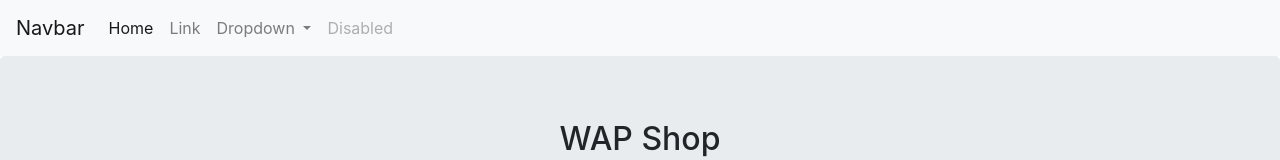
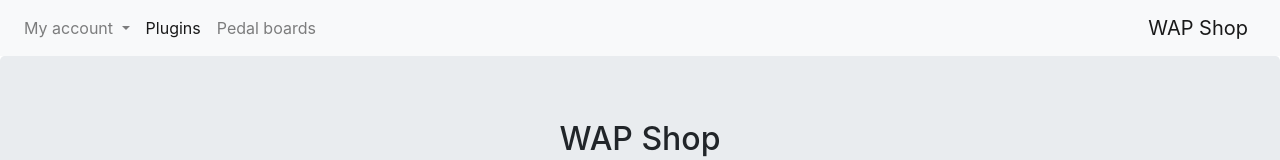
Before and after one commit to aiterramimine/pedal-shop, an Angular app: page / in a window 1280 px wide. Shown: the top 160 px of the page. Built offline with nearby package versions, Linux system fonts and the light colour scheme.

Commit message:
Changes on navbar

```diff
--- a/src/app/app.component.html
+++ b/src/app/app.component.html
@@ -1,20 +1,15 @@
 <nav class="navbar navbar-expand-lg navbar-light bg-light">
-        <a class="navbar-brand" href="#">Navbar</a>
+
   <button class="navbar-toggler" type="button" data-toggle="collapse" data-target="#navbarSupportedContent" aria-controls="navbarSupportedContent" aria-expanded="false" aria-label="Toggle navigation">
     <span class="navbar-toggler-icon"></span>
   </button>
 
   <div class="collapse navbar-collapse" id="navbarSupportedContent">
     <ul class="navbar-nav mr-auto">
-            <li class="nav-item active">
-                <a class="nav-link" href="#">Home <span class="sr-only">(current)</span></a>
-            </li>
-            <li class="nav-item">
-              <a class="nav-link" href="#">Link</a>
-            </li>
+
       <li class="nav-item dropdown">
           <a class="nav-link dropdown-toggle" href="#" id="navbarDropdown" role="button" data-toggle="dropdown" aria-haspopup="true" aria-expanded="false">
-                Dropdown
+            My account
           </a>
           <div class="dropdown-menu" aria-labelledby="navbarDropdown">
             <a class="dropdown-item" href="#">Action</a>
@@ -23,11 +18,19 @@
             <a class="dropdown-item" href="#">Something else here</a>
           </div>
         </li>
+
+        <li class="nav-item active">
+            <a class="nav-link" href="#">Plugins <span class="sr-only">(current)</span></a>
+        </li>
+
         <li class="nav-item">
-              <a class="nav-link disabled" href="#">Disabled</a>
+          <a class="nav-link" href="#">Pedal boards</a>
         </li>
+
     </ul>
   </div>
+
+  <a class="navbar-brand navbar-right" href="#">WAP Shop</a>
 </nav>
 
 <router-outlet></router-outlet>
```
Lines whose indentation alone changed are shown as unchanged.
